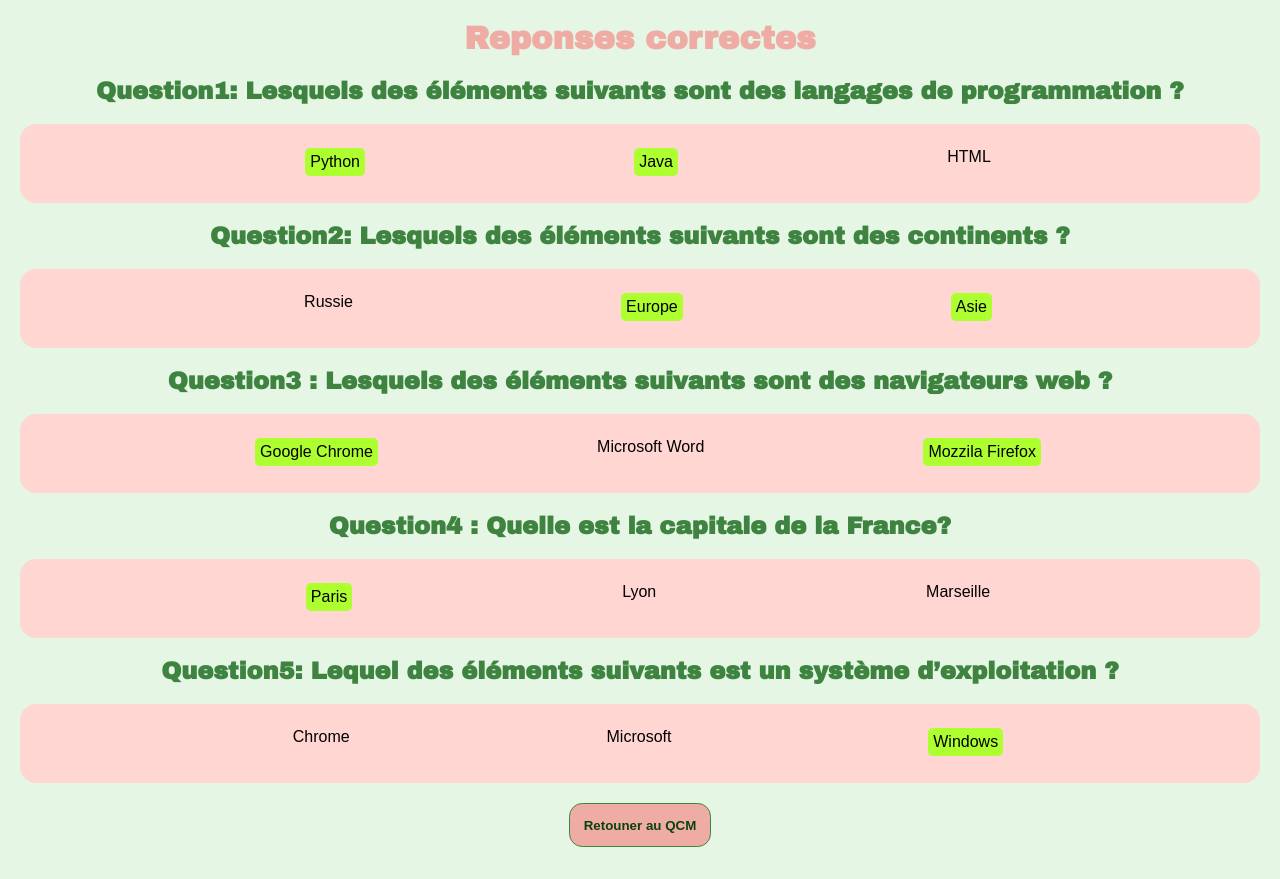
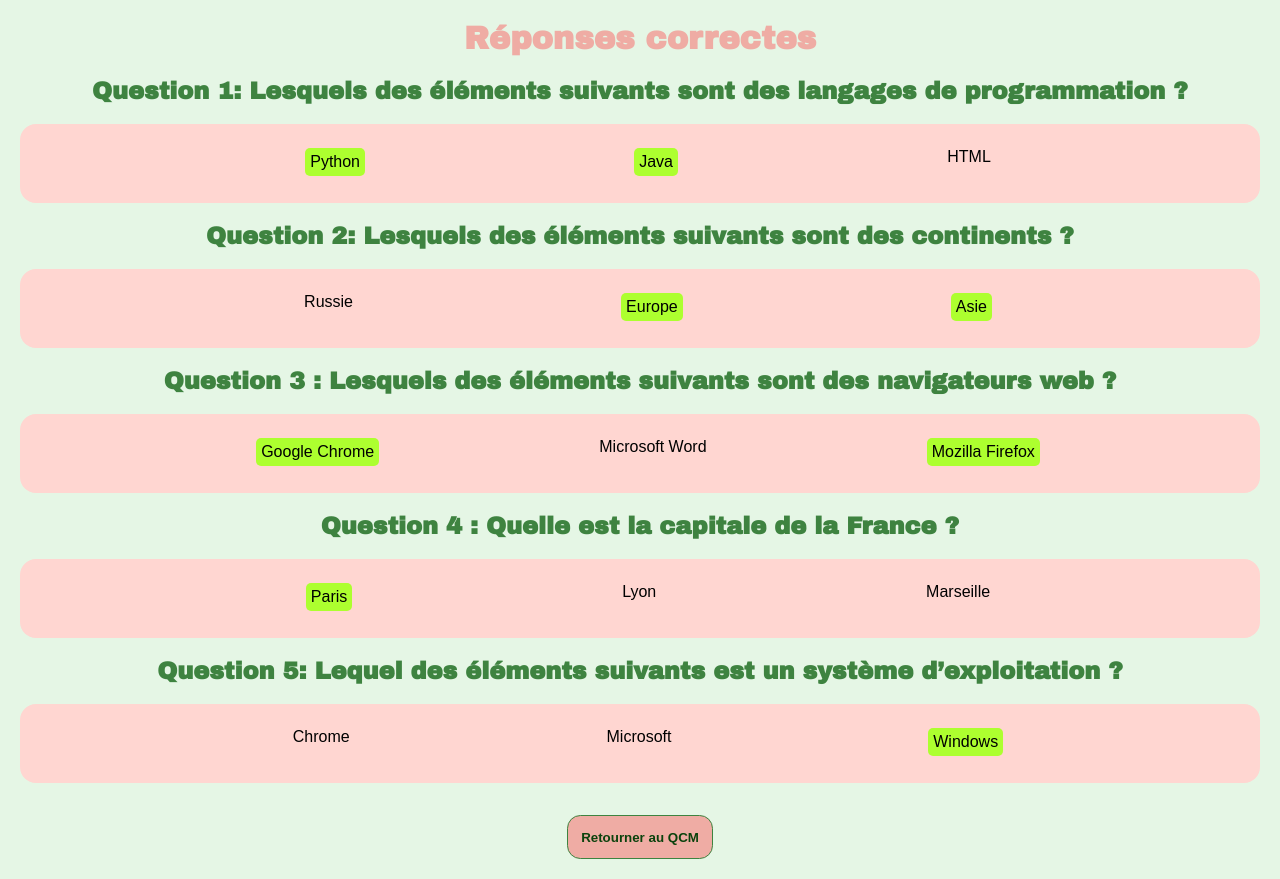
Before and after one commit to Farahcrafts/QCM, a plain HTML site: page resultats.html in a window 1280 px wide. Drawn offline with Linux system fonts and the light colour scheme.

Commit message:
Update resultats.html

```diff
--- a/resultats.html
+++ b/resultats.html
@@ -1,59 +1,52 @@
 <!DOCTYPE html>
-<html lang="en">
+<html lang="fr">
   <head>
     <meta charset="UTF-8" />
     <meta name="viewport" content="width=device-width, initial-scale=1.0" />
-    <title>Correct Answers</title>
+    <title>Réponses Correctes</title>
     <link rel="icon" href="images/logo.png" />
     <link rel="stylesheet" href="style.css" />
   </head>
   <body>
-    <h1>Reponses correctes</h1>
+    <h1>Réponses correctes</h1>
 
-    <h2>
-      Question1: Lesquels des éléments suivants sont des langages de
-      programmation ?
-    </h2>
-
+    <h2>Question 1: Lesquels des éléments suivants sont des langages de programmation ?</h2>
     <div class="qst1">
       <div><p class="choix1">Python</p></div>
       <div><p class="choix2">Java</p></div>
       <div><p class="choix3">HTML</p></div>
     </div>
 
-    <h2>Question2: Lesquels des éléments suivants sont des continents ?</h2>
+    <h2>Question 2: Lesquels des éléments suivants sont des continents ?</h2>
     <div class="qst2">
       <div><p class="choix1">Russie</p></div>
       <div><p class="choix2">Europe</p></div>
       <div><p class="choix3">Asie</p></div>
     </div>
 
-    <h2>
-      Question3 : Lesquels des éléments suivants sont des navigateurs web ?
-    </h2>
+    <h2>Question 3 : Lesquels des éléments suivants sont des navigateurs web ?</h2>
     <div class="qst3">
       <div><p class="choix1">Google Chrome</p></div>
       <div><p class="choix2">Microsoft Word</p></div>
-      <div><p class="choix3">Mozzila Firefox</p></div>
+      <div><p class="choix3">Mozilla Firefox</p></div>
     </div>
 
-    <h2>Question4 : Quelle est la capitale de la France?</h2>
+    <h2>Question 4 : Quelle est la capitale de la France ?</h2>
     <div class="qst4">
       <div><p class="choix1">Paris</p></div>
       <div><p class="choix2">Lyon</p></div>
       <div><p class="choix3">Marseille</p></div>
     </div>
 
-    <h2>
-      Question5: Lequel des éléments suivants est un système d’exploitation ?
-    </h2>
+    <h2>Question 5: Lequel des éléments suivants est un système d’exploitation ?</h2>
     <div class="qst5">
       <div><p class="choix1">Chrome</p></div>
       <div><p class="choix2">Microsoft</p></div>
       <div><p class="choix3">Windows</p></div>
     </div>
-    <div style="display: flex; justify-content: center; margin-top: 1em">
-      <a href="index.html"><button>Retouner au QCM</button></a>
+
+    <div class="buttons">
+      <a href="index.html"><button>Retourner au QCM</button></a>
     </div>
   </body>
 </html>
```
